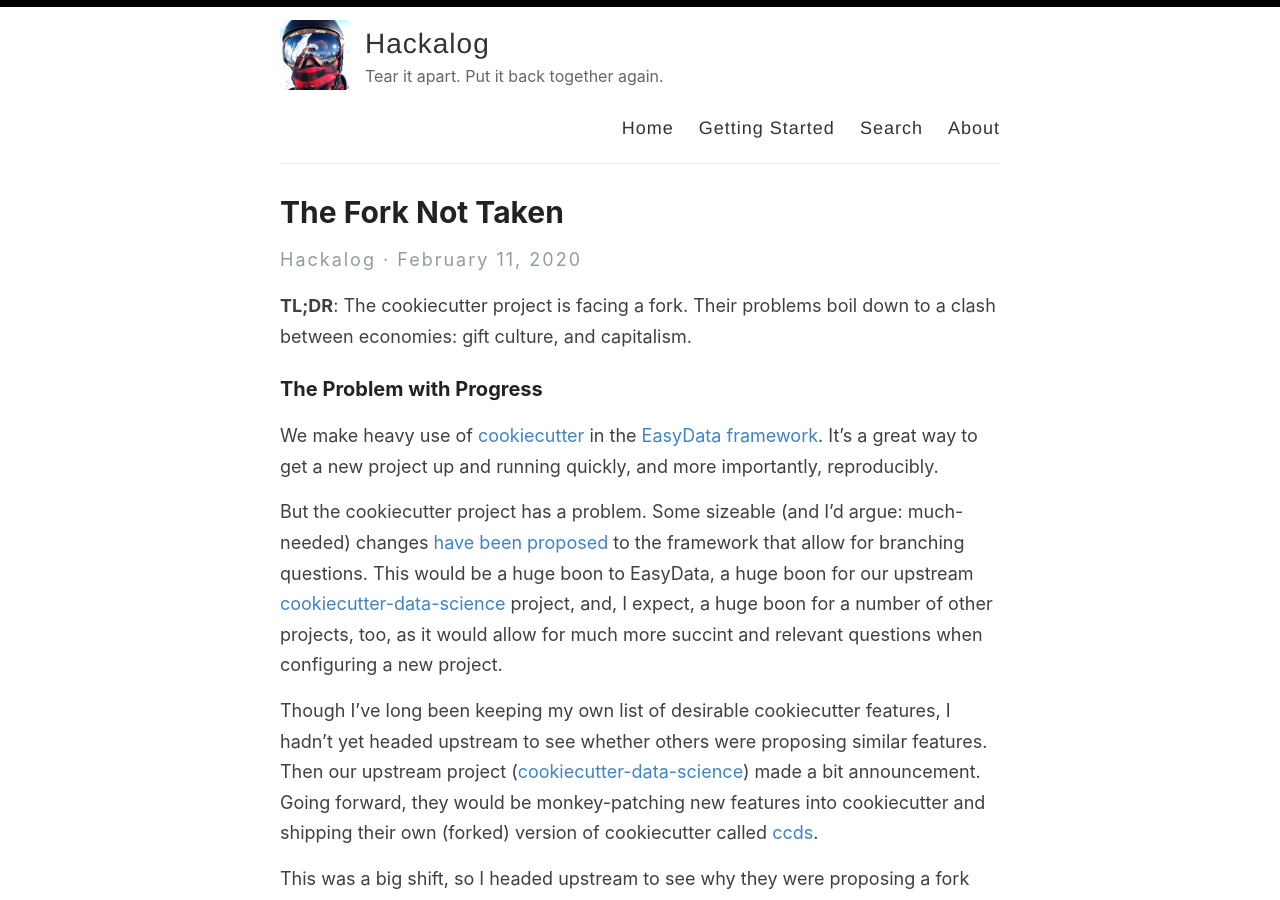
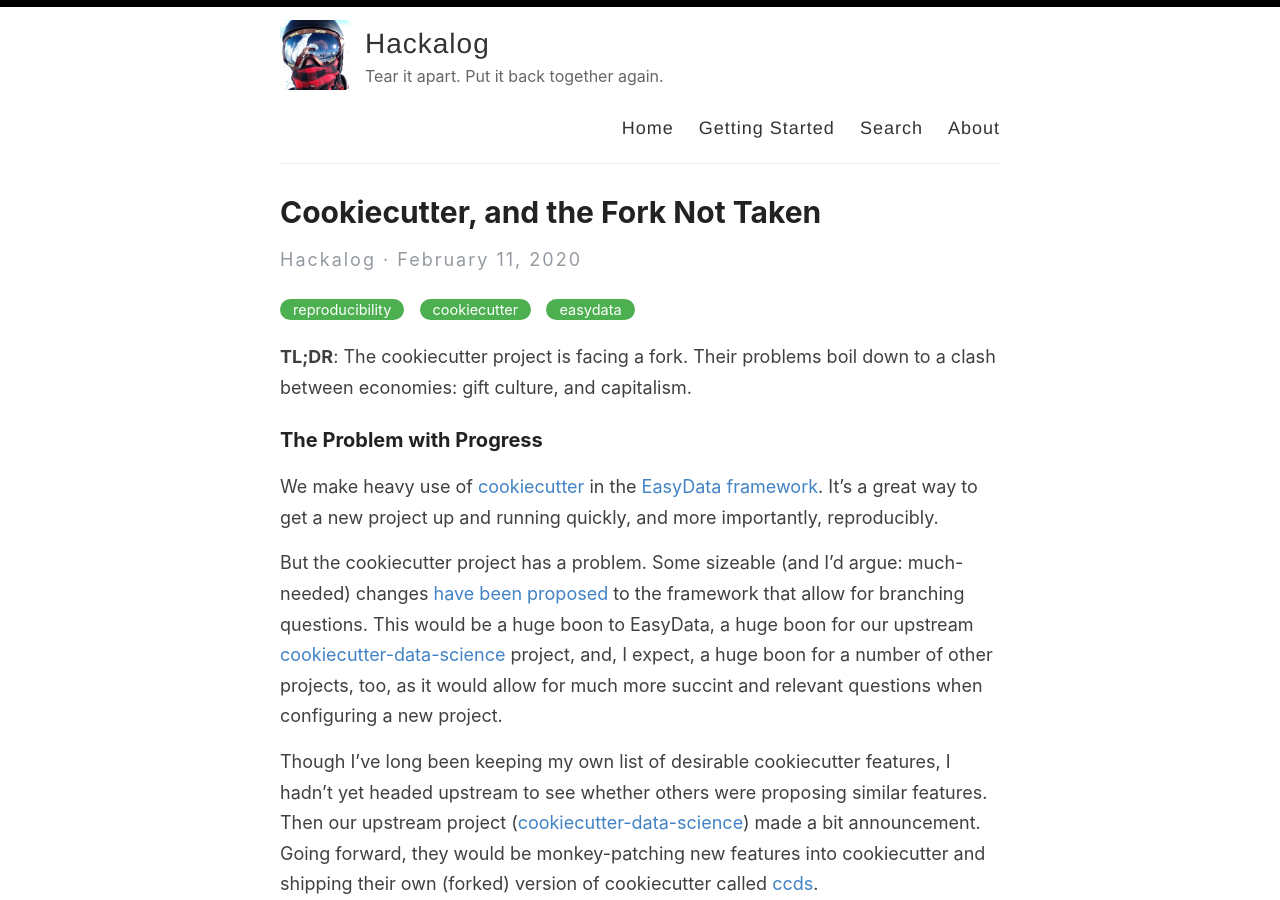
Before and after one commit to hackalog/hackalog.github.io, a Jekyll site: the page built from _posts/2020-02-11-cookiecutter.md, in a window 1280 px wide and 900 px high. Built offline with Jekyll 4.4.1, drawn with Linux system fonts in a browser that asks for light colours.

Commit message:
more header

```diff
--- a/_posts/2020-02-11-cookiecutter.md
+++ b/_posts/2020-02-11-cookiecutter.md
@@ -1,6 +1,8 @@
 ---
 layout: post
-title: The Fork Not Taken
+title: Cookiecutter, and the Fork Not Taken
+date: 2020-02-11
+categories: [reproducibility, cookiecutter, easydata]
 ---
 
 **TL;DR**: The cookiecutter project is facing a fork. Their problems boil down to a clash between economies: gift culture, and capitalism.
```
